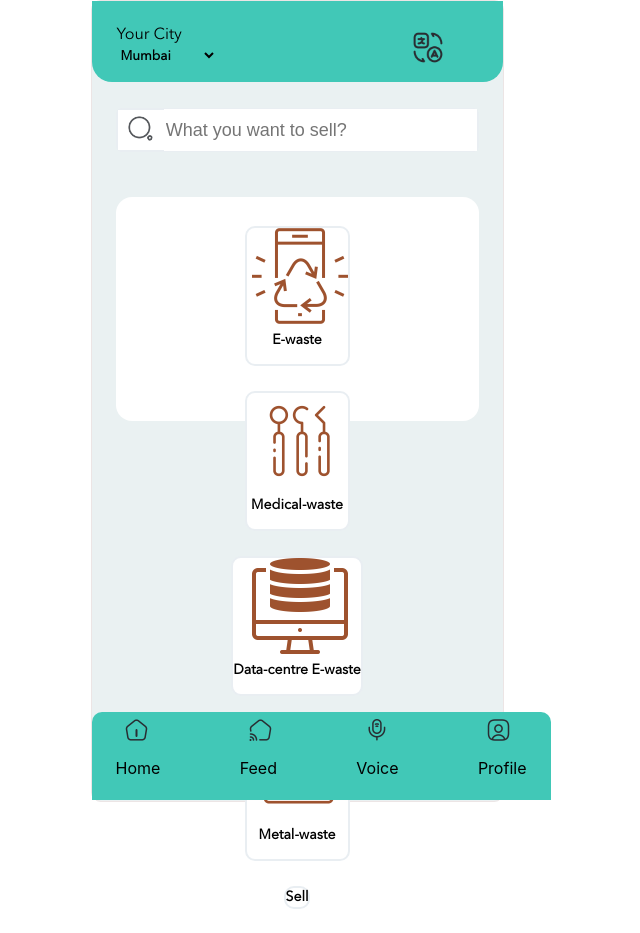
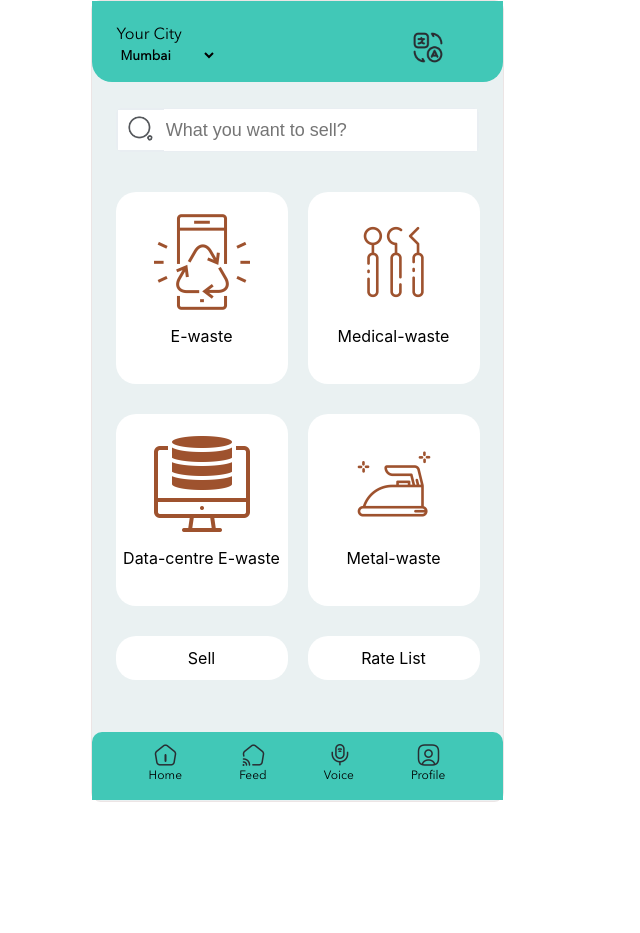
Before and after one commit to girishv694/E-wasteManagement, a React (Create React App) app in the folder project/: page /ewaste in a window 1280 px wide. Shown: the top 933 px of the page, without its empty margins (343-983 px from the left). After the commit the page ends 802 px from the top, so only its background shows below. Built offline with nearby package versions, Linux system fonts and the light colour scheme.

Commit message:
e-waste page done

```diff
--- a/project/src/components/Ewaste.jsx
+++ b/project/src/components/Ewaste.jsx
@@ -24,15 +24,13 @@ const Ewaste = () => {
 
             </div>
 
-
-
             <div id="inp_div">
                 <button id="search_btn"><img id="search_img" src="Images/search_Icons.png" alt="" /></button>
                 <input id="search_inp" type="text" placeholder="What you want to sell?" />
             </div>
 
 
-            <div id="content_div">
+            <div id="first_row">
                 <div className="waste_div">
                     <img className="waste_img" src="Images/E-waste.png" alt="" />
                     <p>E-waste</p>
@@ -41,6 +39,9 @@ const Ewaste = () => {
                 <img className="waste_img" src="Images/med-waste.png" alt="" />
                     <p>Medical-waste</p>
                 </div>
+            </div>
+
+            <div id="second_row">
                 <div className="waste_div">
                 <img className="waste_img" src="Images/data-waste.png" alt="" />
                     <p>Data-centre E-waste</p>
@@ -49,13 +50,15 @@ const Ewaste = () => {
                 <img className="waste_img" src="Images/metal-waste.png" alt="" />
                     <p>Metal-waste</p>
                 </div>
-                <div id="sell_div" className="waste_div">
-                    Sell
-                </div>
-                <div id="rate_div" className="waste_div">
-                    Rate List
             </div>
 
+            <div id="third_row">
+                <div className="waste_div">
+                    <p>Sell</p>
+                </div>
+                <div className="waste_div">
+                    <p>Rate List</p>
+                </div>
             </div>
 
 
@@ -65,22 +68,28 @@ const Ewaste = () => {
             <div id="bottom_bar">
                 <div>
                     <img className="bottom_img" src="Images/home151.png" alt="" />
-                <p>Home</p>
+                    <p className="bottom_p">Home</p>
                 </div>
                 <div>
                     <img className="bottom_img" src="Images/feed151.png" alt="" />
-                <p>Feed</p>
+                    <p className="bottom_p">Feed</p>
                 </div>
                 <div>
                     <img className="bottom_img" src="Images/voice151.png" alt="" />
-                <p>Voice</p>
+                    <p className="bottom_p">Voice</p>
                 </div>
                 <div>
                     <img className="bottom_img" src="Images/profile151.png" alt="" />
-                <p>Profile</p>
+                    <p className="bottom_p">Profile</p>
                 </div>
 
             </div>
+
+
+
+
+
+
         </Container>
     )
 }
--- a/project/src/components/Page1.jsx
+++ b/project/src/components/Page1.jsx
@@ -5,7 +5,7 @@ import { Container } from './Container_sk'
 function Page1() {
     return (
 
-        <Link to="/page2">
+        // <Link to="/page2">
             <Container>
                 <div id="container">
                     <div>
@@ -25,7 +25,7 @@ function Page1() {
                     </div>
                 </div>
             </Container>
-        </Link>
+        // </Link>
 
     )
 }
--- a/project/src/components/Page2.jsx
+++ b/project/src/components/Page2.jsx
@@ -1,4 +1,4 @@
-import { Div } from './Container'
+import { Container } from './Container_sk'
 import '../css/page2.css'
 import { Link } from 'react-router-dom'
 
@@ -6,7 +6,7 @@ import { Link } from 'react-router-dom'
 const Page2 = () => {
   return (
     <>
-      <Div>
+      <Container>
         <p id='language'>
           <div className='front'>
             <h1>Select app language</h1>
@@ -18,7 +18,7 @@ const Page2 = () => {
           <button className="lang_btn">English</button>
           <button className="lang_btn">Hindi</button>
         </Link>
-      </Div>
+        </Container>
     </>
   )
 }
--- a/project/src/css/e_waste.css
+++ b/project/src/css/e_waste.css
@@ -52,16 +52,8 @@
     height: 44px;
     margin-left: 24px;
     margin-top: 26px;
-    /* left: 5.84%;
-    right: 5.84%; */
-    /* top: 25px; */
-
-    /* bottom: 81.65%; */
-
-    /* COLOUR BASE-1 */
 
     background: #FFFFFF;
-    /* COLOUR divider */
 
     border: 2px solid #E9EEF2;
     box-sizing: border-box;
@@ -91,71 +83,47 @@
 }
 
 
-#content_div{
-    /* position: relative; */
-    /* top:70px; */
+#first_row{
+    width: 363px;
+    margin: 40px 24px 30px 24px;
     display: grid;
-    grid-template-columns: 173px 173px;
-    grid-template-rows: 190px 190px 44px;
-    column-gap: 20px;
-    row-gap: 25px;
-    width: 92%;
-    margin: 54px 24px 0px 24px;
-    height: 500px;
-
+    grid-template-columns: 172px 172px;
+    grid-template-rows: 192px;
+    grid-gap: 20px;
 }
 
+#second_row{
+    width: 363px;
+    margin: 0px 24px 30px 24px;
+    display: grid;
+    grid-template-columns: 172px 172px;
+    grid-template-rows: 192px;
+    grid-gap: 20px;
+}
+
+#third_row{
+    width: 363px;
+    margin: 0px 24px 40px 24px;
+    display: grid;
+    grid-template-columns: 172px 172px;
+    grid-template-rows: 44px;
+    grid-gap: 20px;
+}
 
 .waste_div{
-
-    background: #FFFFFF;
-    /* COLOUR divider */
-    border: 2px solid #E9EEF2;
+    background-color: white;
     box-sizing: border-box;
     border-radius: 20px;
     display: flex;
-    flex-direction: column ;
+    flex-direction: column;
+    align-items: center;
     justify-content: center;
-    align-items: center;
-    }
+}
 
-    .waste_div p{
-    margin-top: 7px;
-    font-family: "Avenir_Next";
-    font-style: normal;
-    font-weight: 600;
-    font-size: 14px;
-    line-height: 19px;
-    }
-
-    #sell_div{
-    display: flex;
-    justify-content: center;
-    align-items: center;
-
-    font-family: "Avenir_Next";
-    font-style: normal;
-    font-weight: 600;
-    font-size: 18px;
-    line-height: 25px;
-    }
-    #rate_div{
-    display: flex;
-    justify-content: center;
-    align-items: center;
-
-    font-family: "Avenir_Next";
-    font-style: normal;
-    font-weight: 600;
-    font-size: 18px;
-    line-height: 25px;
-    }
-
-    .waste_img{
-        width: 96px;
-        margin-left: 5px;
-    }
-
+.waste_img{
+    width: 96px;
+    height: 96px;
+}
 
 
 
@@ -166,10 +134,9 @@
 #bottom_bar{
 display: flex;
 flex-direction: row;
-justify-content: space-between;
+justify-content: space-evenly;
 align-items: center;
-padding: 10px 24px;
-
+text-align: center;
 position: absolute;
 width: 411px;
 height: 68px;
@@ -180,16 +147,17 @@ background: #41C8B7;
 border-radius: 10px 10px 0px 0px;
 }
 
-#bottom_bar div{
-    display: flex;
-    flex-direction: column;
-    text-align: center;
-
-}
 
 .bottom_img{
 width: 24px;
 height: 24px;
-margin-left: 8px;
+margin-bottom: -15px;
+}
 
+.bottom_p{
+font-family: "Avenir_Next";
+font-style: normal;
+font-weight: 500;
+font-size: 12px;
+line-height: 16px;
 }
```
Lines whose indentation alone changed are shown as unchanged.
